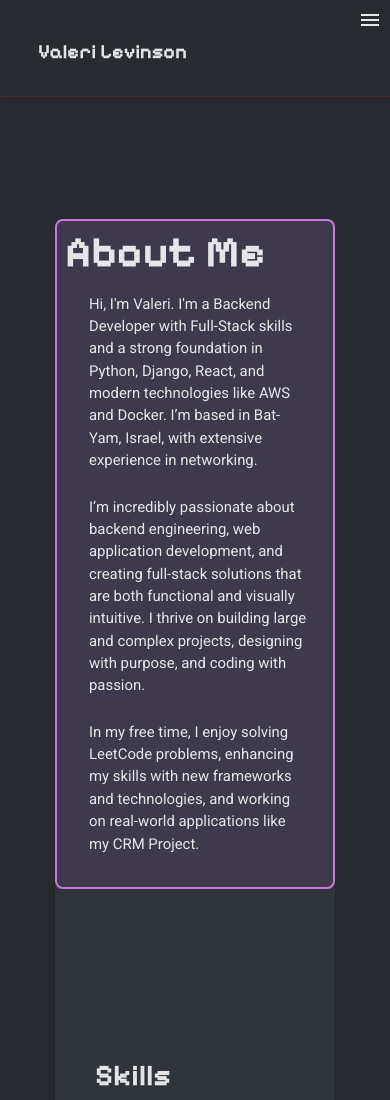
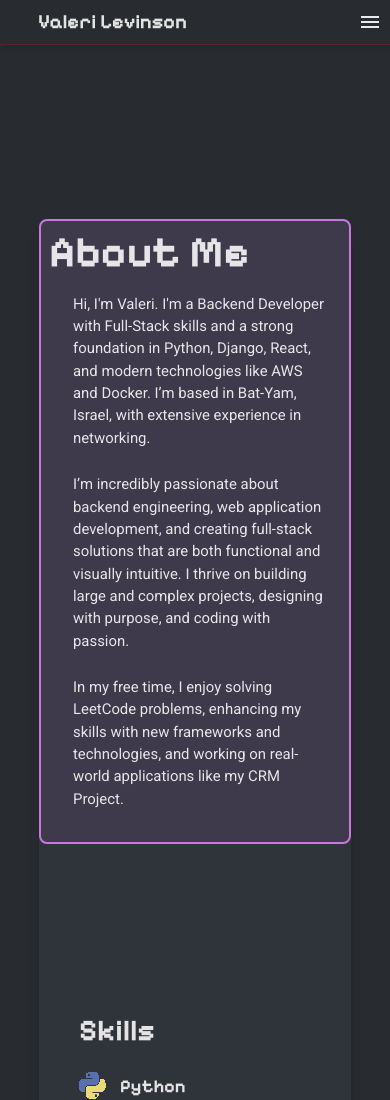
Before and after one commit to Valeri-L/portfolio, a Vue app in the folder frontend/: page / in a window 390 px wide. Shown: the top 1100 px of the page. Built offline with nearby package versions, Linux system fonts and the light colour scheme; no server answers.

Commit message:
fixed aligning top nav bar

```diff
--- a/frontend/src/components/PortfolioPage.vue
+++ b/frontend/src/components/PortfolioPage.vue
@@ -16,7 +16,7 @@ import WhatIDo from './portfolio_components/WhatIDo.vue';
   </header>
 
   <!-- Content of the page -->
-  <div class="bg-primary-200 mx-4 md:mx-10 lg:mx-20 md:p-0 rounded-lg shadow-lg mt-[180px]" >
+  <div class="bg-primary-200 mx-0 md:mx-10 lg:mx-20 md:p-0 rounded-lg shadow-lg mt-[180px]" >
 
     <!-- About Me Section -->
     <section id="about-me" class="pt-0">
--- a/frontend/src/components/portfolio_components/NavigationBar.vue
+++ b/frontend/src/components/portfolio_components/NavigationBar.vue
@@ -145,12 +145,13 @@ const button_sx = "";
 
   nav ul {
     display: flex;
-    align-items:baseline;
+    align-items:center;
     padding: 0.5rem;
   }
 
   nav li {
     height: 50px;
+    text-wrap: nowrap;
   }
 
   nav button {
@@ -180,6 +181,7 @@ const button_sx = "";
 
   nav li:nth-child(1) {
     margin-right: auto ;
+    height: 100%;
   }
 
   .sidebar {
@@ -209,6 +211,8 @@ const button_sx = "";
 
   .sidebar-button{
     display: none;
+    height: 100%;
+
   }
 
   @media (min-width: 801px) {
@@ -217,7 +221,7 @@ const button_sx = "";
     }
   }
 
-  @media(max-width :800px) {
+  @media(max-width :930px) {
     .hideOnMobile{
       display: none;
     }
--- a/frontend/src/style.css
+++ b/frontend/src/style.css
@@ -33,21 +33,6 @@ a:hover {
   color: #535bf2;
 }
 
-
-h1 {
-  font-size: 3.2em;
-  line-height: 1.1;
-}
-
-h2 {
-  font-size: 2em;
-  line-height: 1.1;
-}
-
-h3 {
-  font-size: 1.5em;
-  line-height: 1.1;
-}
 
 button {
   border-radius: 8px;
@@ -109,6 +94,7 @@ body {
 /* Pixelify font to headings */
 h1, h2, h3, h4, h5, h6 {
   font-family: 'Pixelify', sans-serif;
+  line-height: 1.1;
 }
 
 h1 {
```
